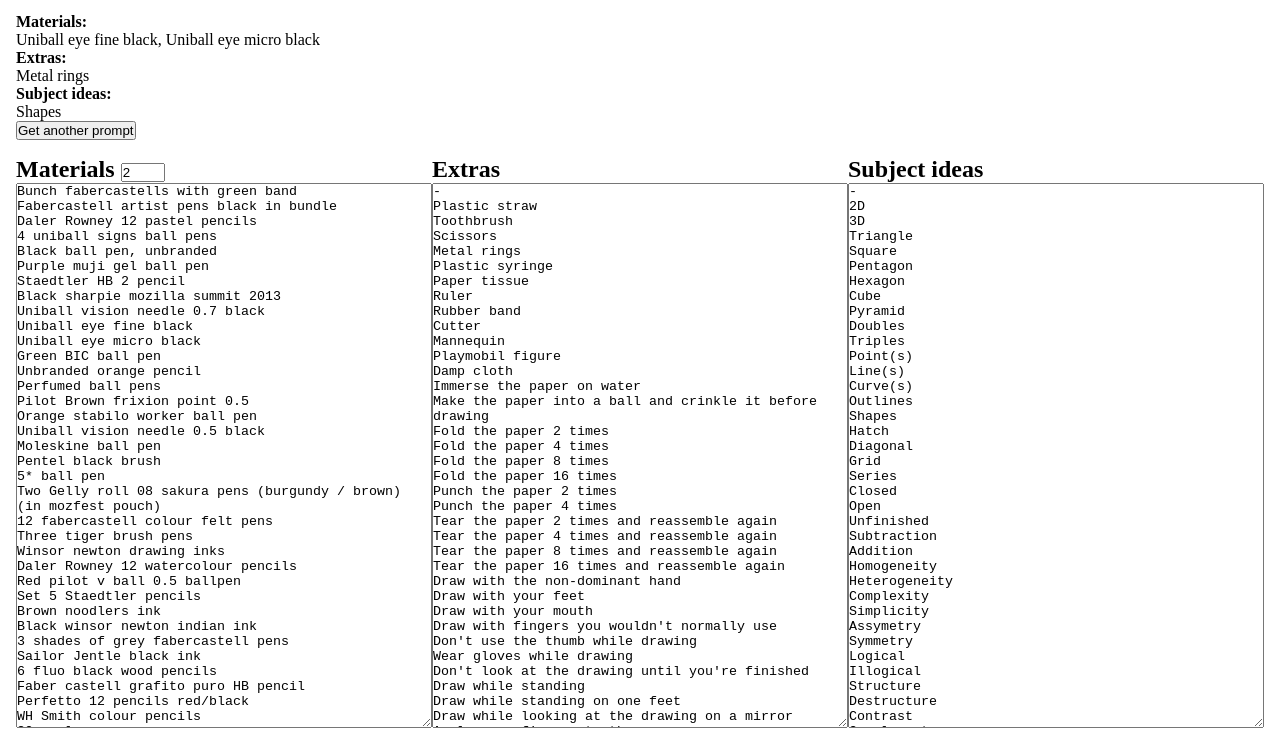
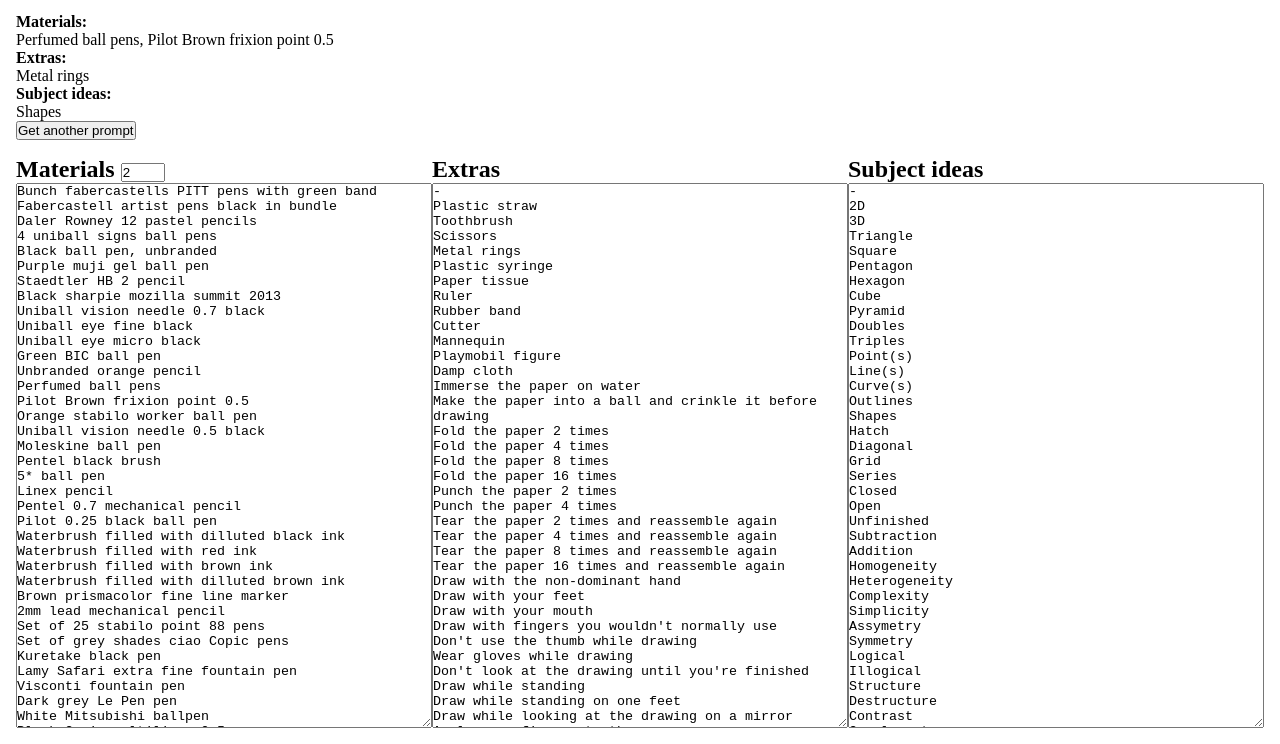
Before and after one commit to sole/art-prompts, a plain HTML site: page index.html in a window 1280 px wide. Shown: the part 56-800 px from the top of the page. Drawn offline with Linux system fonts and the light colour scheme.

Commit message:
add missing supplies

```diff
--- a/index.html
+++ b/index.html
@@ -18,7 +18,7 @@
 			<section>
 				<h2>Materials <input type="number" min="1" max="4" step="1" value="2" /></h2>
 				<textarea>
-					- Bunch fabercastells with green band
+					- Bunch fabercastells PITT pens with green band
 					- Fabercastell artist pens black in bundle
 					- Daler Rowney 12 pastel pencils
 					- 4 uniball signs ball pens
@@ -38,6 +38,24 @@
 					- Moleskine ball pen
 					- Pentel black brush
 					- 5* ball pen
+					- Linex pencil
+					- Pentel 0.7 mechanical pencil
+					- Pilot 0.25 black ball pen
+					- Waterbrush filled with dilluted black ink
+					- Waterbrush filled with red ink
+					- Waterbrush filled with brown ink
+					- Waterbrush filled with dilluted brown ink
+					- Brown prismacolor fine line marker
+					- 2mm lead mechanical pencil
+					- Set of 25 stabilo point 88 pens
+					- Set of grey shades ciao Copic pens
+					- Kuretake black pen
+					- Lamy Safari extra fine fountain pen
+					- Visconti fountain pen
+					- Dark grey Le Pen pen
+					- White Mitsubishi ballpen
+					- Black Copic multiliner 0.5mm pen
+					- Pentel black brush (older)
 					- Two Gelly roll 08 sakura pens (burgundy / brown) (in mozfest pouch)
 					- 12 fabercastell colour felt pens
 					- Three tiger brush pens
```
